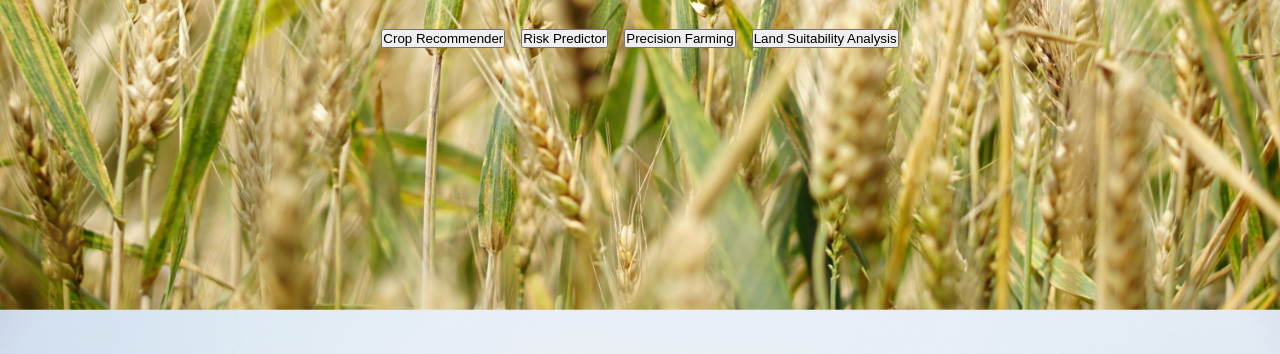
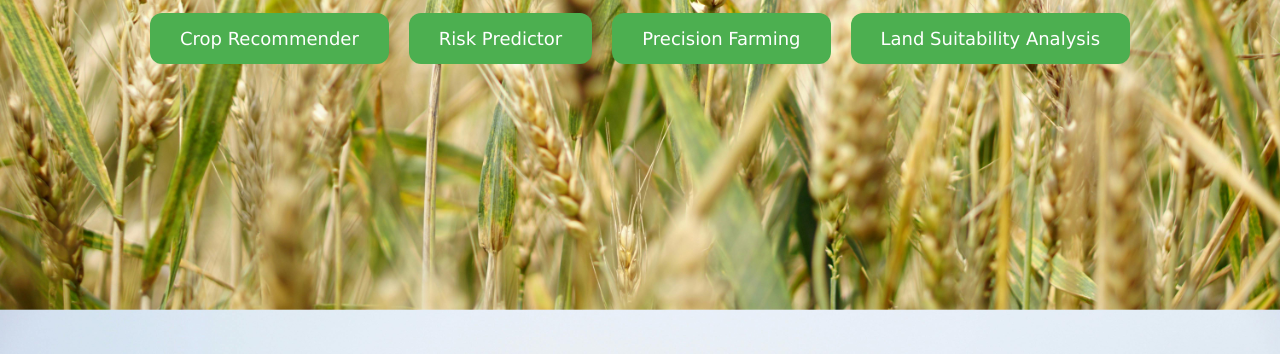
Before and after one commit to britto18/crop, a plain HTML site: page index.html in a window 1280 px wide. Shown: the part 517-871 px from the top of the page. Drawn offline with nearby package versions, Linux system fonts and the light colour scheme.

Commit message:
Update style3.css

```diff
--- a/style3.css
+++ b/style3.css
@@ -1,3 +1,4 @@
+/* General Styles */
 * {
     margin: 0;
     padding: 0;
@@ -9,9 +10,7 @@ body {
     background-image: url(crop.jpg);
     background-size: cover;
     background-position: center;
-
     height: 100vh;
-
 }
 
 header {
@@ -90,29 +89,43 @@ nav a:hover {
     color: #2a432a;
 }
 
+/* Product Grid Buttons */
 .product-grid {
     display: flex;
+    flex-wrap: wrap;
     gap: 1rem;
     justify-content: center;
-    animation: fadeIn 2.5s ease-in-out;
 }
 
-.product-item {
-    background-color: #4a5a4a;
-    padding: 1rem 2rem;
-    border-radius: 0.5rem;
+.loadContentBtn {
+    background-color: #4CAF50;
+    color: white;
+    padding: 15px 30px;
+    text-align: center;
+    text-decoration: none;
+    display: inline-block;
+    font-size: 18px;
+    margin: 4px 2px;
+    transition: background-color 0.3s ease, box-shadow 0.3s ease, transform 0.3s ease;
     cursor: pointer;
-    transition: background-color 0.3s ease, transform 0.3s ease;
-    box-shadow: 0 4px 6px rgba(0, 0, 0, 0.1);
-    font-family: Verdana, Geneva, Tahoma, sans-serif;
+    border-radius: 12px;
+    font-family: 'Verdana', sans-serif;
+    border: none;
 }
 
-
-.product-item:hover {
-    background-color: #6a7a6a;
-    transform: translateY(-5px);
+.loadContentBtn a {
+    color: white;
+    text-decoration: none;
+    display: block;
 }
 
+.loadContentBtn:hover {
+    background-color: darkgreen;
+    box-shadow: 0 8px 16px 0 rgba(0,0,0,0.3);
+    transform: translateY(-3px);
+}
+
+/* Animation Keyframes */
 @keyframes fadeIn {
     from {
         opacity: 0;
@@ -124,6 +137,7 @@ nav a:hover {
     }
 }
 
+/* Hidden Content */
 #integratedContent.hidden {
     display: none;
 }
```
